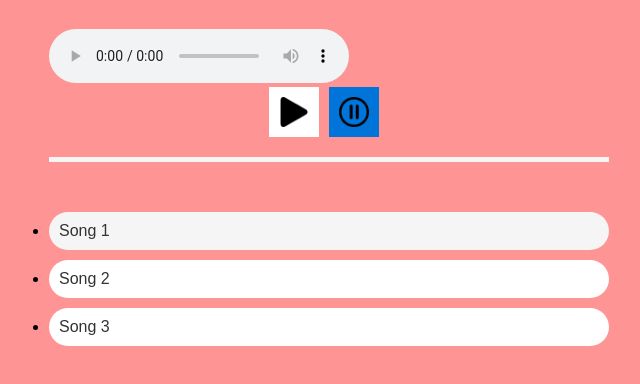
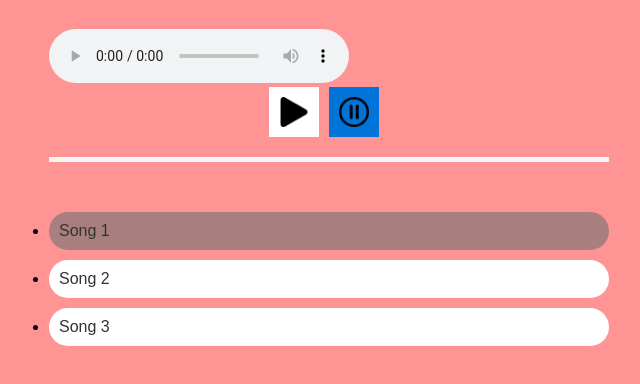
Before and after one commit to ayoubmorchid/Music-player, a plain HTML site: page index.html in a window 1280 px wide. In both pictures the pointer is over the link "Song 1". Shown: the part 108-492 px from the top of the page, without its empty margins (311-951 px from the left). Drawn offline with Linux system fonts and the light colour scheme.

Commit message:
add background color on hover

```diff
--- a/style.css
+++ b/style.css
@@ -82,7 +82,7 @@ body {
 }
 
 .playlist__item a:hover {
-  background-color: #f5f5f5;
+  background-color: #a87e7e;
 }
 
 .playlist__item a.active-song {
```
